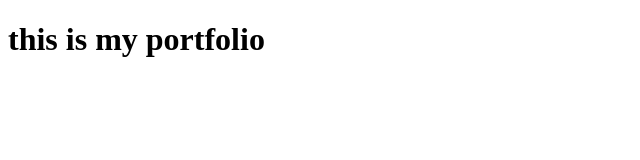
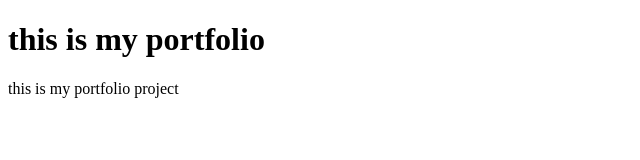
Before and after one commit to hasannyahya5-max/portfolio, a plain HTML site: page INDEX.HTML in a window 1280 px wide. Shown: the whole page, without its empty margins (0-640 px from the left). Drawn offline with Linux system fonts and the light colour scheme.

Commit message:
new paragraph added

```diff
--- a/INDEX.HTML
+++ b/INDEX.HTML
@@ -7,5 +7,6 @@
 </head>
 <body>
     <h1>this is my portfolio</h1>
+    <p>this is my portfolio project</p>
 </body>
 </html>
```
